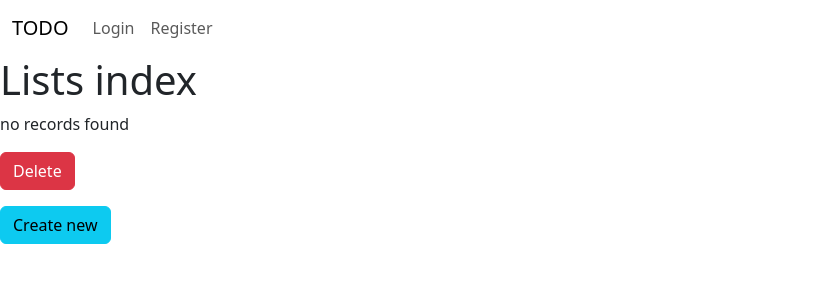
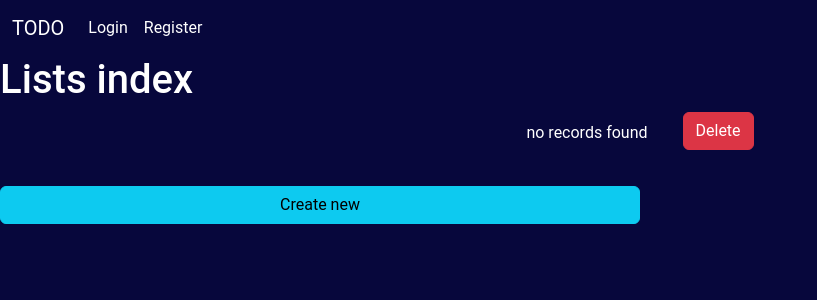
Before and after one commit to Liebe974/sym-todo, a Symfony app: template templates/lists/index.html.twig in a window 1280 px wide. Shown: the top 300 px of the page, without its empty margins (0-817 px from the left). Run offline with Twig, Linux system fonts and the light colour scheme; the template is opened without the code that fills it, so the values that code supplies are empty; some libraries are stand-ins or nearby versions.

Commit message:
css mis à jour

```diff
--- /dev/null
+++ b/public/styles/app.css
@@ -0,0 +1,61 @@
+* {
+    box-sizing: border-box;
+    margin: 0;
+    padding: 0;
+}
+
+body {
+    font-family: 'Roboto', sans-serif;
+    background-color: #07073c;
+    color: #fff;
+}
+.card-lists {
+    display: flex;
+    justify-content:center;
+    align-items: center;
+    flex-wrap: wrap;
+    flex-direction: row;
+    gap: 35px;
+}
+.card-list {
+    display: flex;
+    justify-content:center;
+    align-items: center;
+    flex-wrap: wrap;
+    flex-direction: column;
+}
+
+.img-list img {
+    width: 300px;
+    height: 300px;
+    margin-bottom: 30px;
+}
+
+form {
+    display: flex;
+    justify-content: center;
+    align-items: center;
+    flex-wrap: wrap;
+    gap: 30px;
+}
+form input {
+    margin-bottom: 10px;
+    height: 32px;
+    margin-left: 10px;
+    border-radius: 15px;
+}
+
+.btn {
+    display: flex;
+    align-items: center;
+    justify-content: center;
+    gap : 30px;
+   flex-direction: row;
+   margin-bottom: 20px;
+}
+
+.btn p {
+    color: #fff;
+    display: inline-flex;
+    align-items: center;
+}
--- a/templates/home/_nav.html.twig
+++ b/templates/home/_nav.html.twig
@@ -1,6 +1,6 @@
 <nav class="navbar navbar-expand-lg">
   <div class="container-fluid">
-    <a class="navbar-brand" href="#">TODO</a>
+    <a class="navbar-brand" style="color: white" href="#">TODO</a>
     <button class="navbar-toggler" type="button" data-bs-toggle="collapse" data-bs-target="#navbarSupportedContent" aria-controls="navbarSupportedContent" aria-expanded="false" aria-label="Toggle navigation">
       <span class="navbar-toggler-icon"></span>
     </button>
@@ -8,17 +8,17 @@
       <ul class="navbar-nav me-auto mb-2 mb-lg-0">
         {% if app.user %}
         <li class="nav-item">
-          <a class="nav-link active" href="{{ path('app_lists_index') }}">My Lists</a>
+          <a class="nav-link active" style="color: red" aria-current="page" href="{{ path('app_lists_index') }}">My Lists</a>
         </li>
         <li class="nav-item">
-          <a class="nav-link" href="{{ path('app_logout') }}">Logout</a>
+          <a class="nav-link" style="color: white" href="{{ path('app_logout') }}">Logout</a>
         </li>
         {% else %}
         <li class="nav-item">
-          <a class="nav-link" href="{{ path('app_login') }}">Login</a>
+          <a class="nav-link" style="color: white" href="{{ path('app_login') }}">Login</a>
         </li>
         <li class="nav-item">
-          <a class="nav-link" href="{{path('app_register')}}">Register</a>
+          <a class="nav-link" style="color: white" href="{{path('app_register')}}">Register</a>
         </li>
       {% endif %}
       </ul>
--- a/templates/lists/index.html.twig
+++ b/templates/lists/index.html.twig
@@ -29,6 +29,6 @@
 
   </div>
 
-  <a class="btn btn-info" href="{{ path('app_lists_new') }}">Create new</a>
+  <a class="btn btn-info w-50" href="{{ path('app_lists_new') }}">Create new</a>
 
 {% endblock %}
```
Also changed, not shown: templates/lists/show.html.twig (+18 -12 lines), public/uploads/lists/eminem-65393805a7564252113583.jpg (added).
